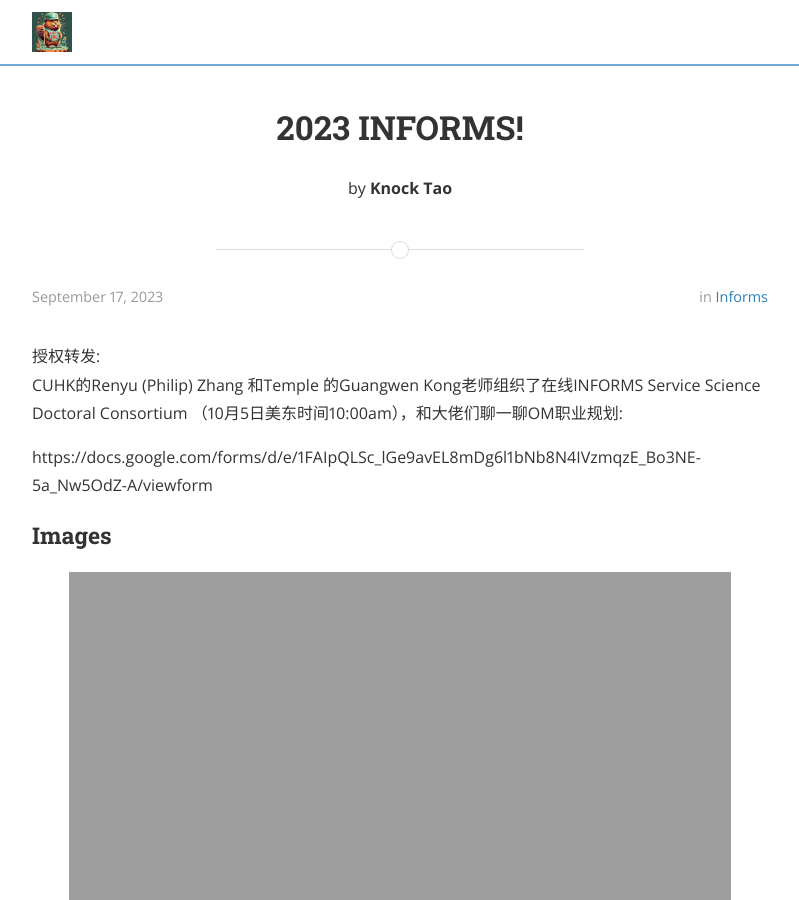
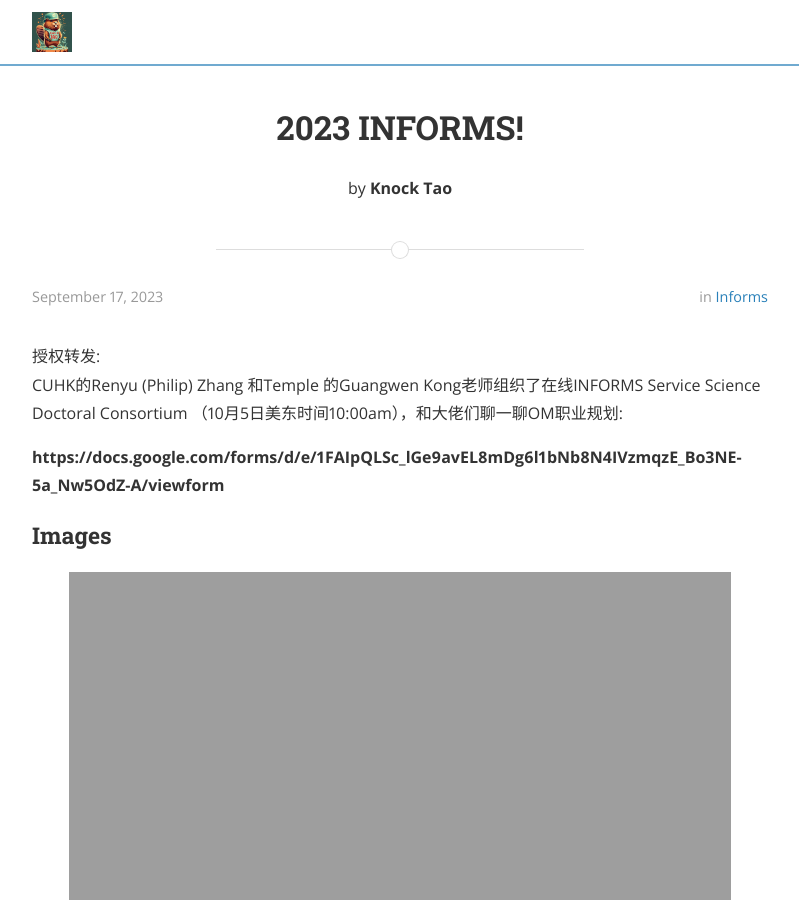
Before and after one commit to knocktao/knocktao.github.io, a Jekyll site: the page built from _posts/2023-09-17-informs.markdown, in a window 1280 px wide and 900 px high. Shown: the whole window, without its empty margins (240-1039 px from the left). Built offline with Jekyll 4.4.1, drawn with Linux system fonts in a browser that asks for light colours; nearby versions of some CDN libraries.

```diff
--- a/_posts/2023-09-17-informs.markdown
+++ b/_posts/2023-09-17-informs.markdown
@@ -10,7 +10,7 @@ tags:	conference
 授权转发:
 CUHK的Renyu (Philip) Zhang 和Temple 的Guangwen Kong老师组织了在线INFORMS Service Science Doctoral Consortium （10月5日美东时间10:00am），和大佬们聊一聊OM职业规划:
 
-https://docs.google.com/forms/d/e/1FAIpQLSc_lGe9avEL8mDg6l1bNb8N4IVzmqzE_Bo3NE-5a_Nw5OdZ-A/viewform
+**https://docs.google.com/forms/d/e/1FAIpQLSc_lGe9avEL8mDg6l1bNb8N4IVzmqzE_Bo3NE-5a_Nw5OdZ-A/viewform**
 
 
 
```
